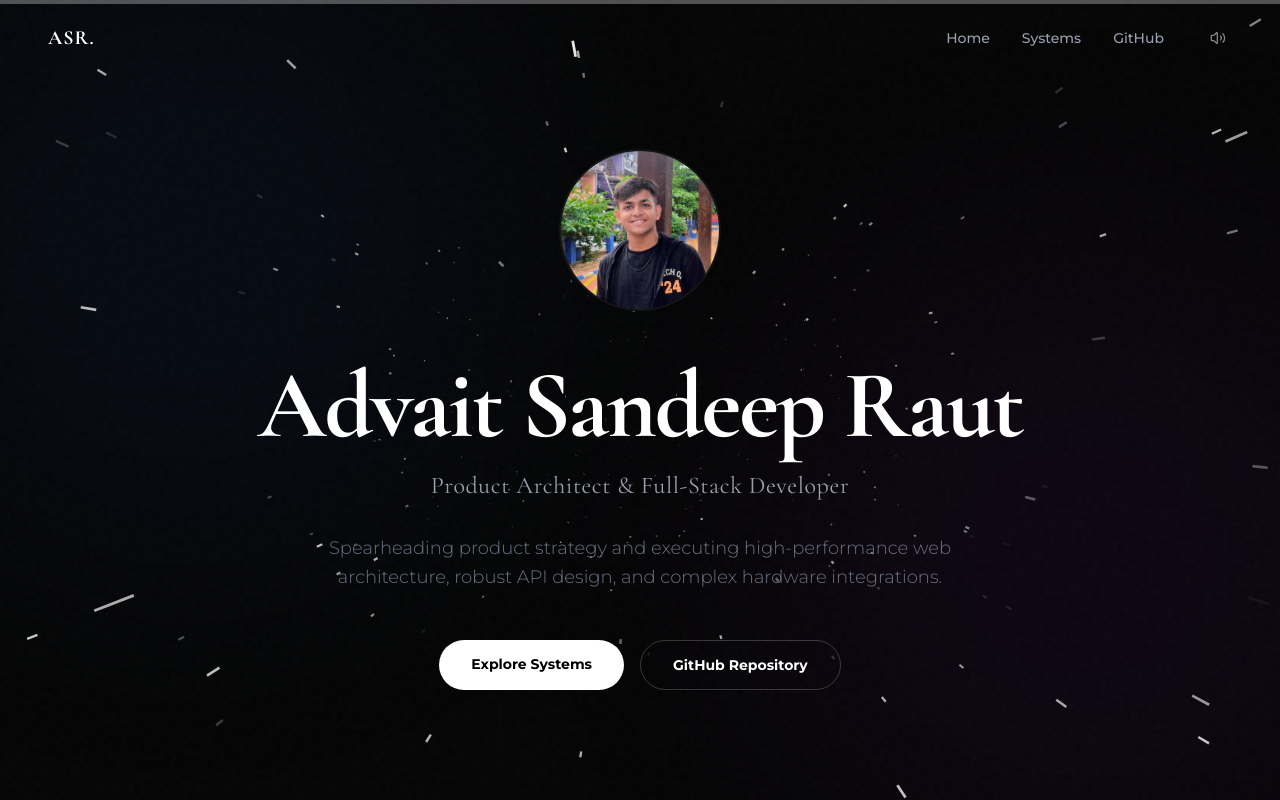
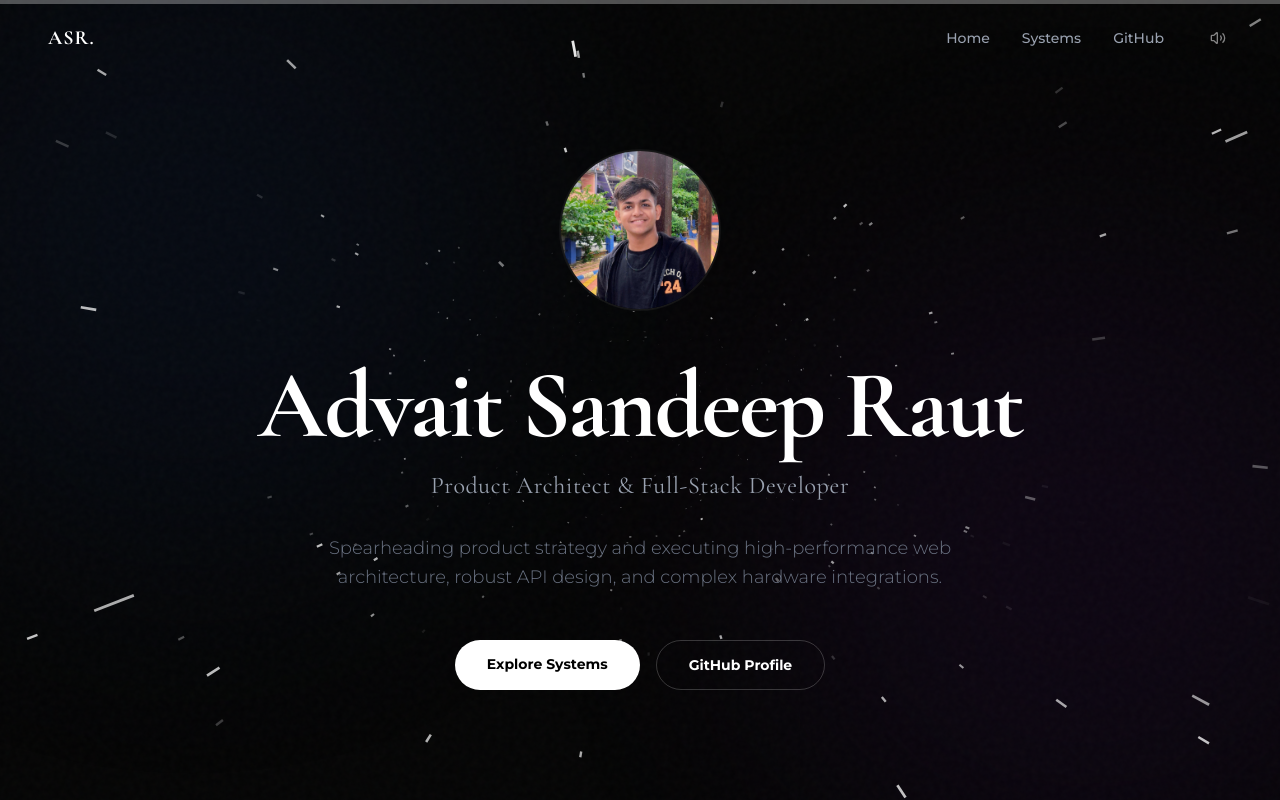
Before and after one commit to AuraDauntless/advait_sandeep_raut, a Next.js app: page / in a window 1280 px wide. Shown: the top 800 px of the page. Built offline with nearby package versions, Linux system fonts and the light colour scheme.

Commit message:
update: rename GitHub Repository button to GitHub Profile

```diff
--- a/components/Hero.tsx
+++ b/components/Hero.tsx
@@ -103,7 +103,7 @@ export default function Hero() {
             onMouseDown={playClick}
             className="px-8 py-3.5 bg-transparent text-white text-sm font-bold rounded-full border border-white/20 hover:border-white transition-colors"
           >
-            GitHub Repository
+            GitHub Profile
           </a>
         </motion.div>
       </div>
```
